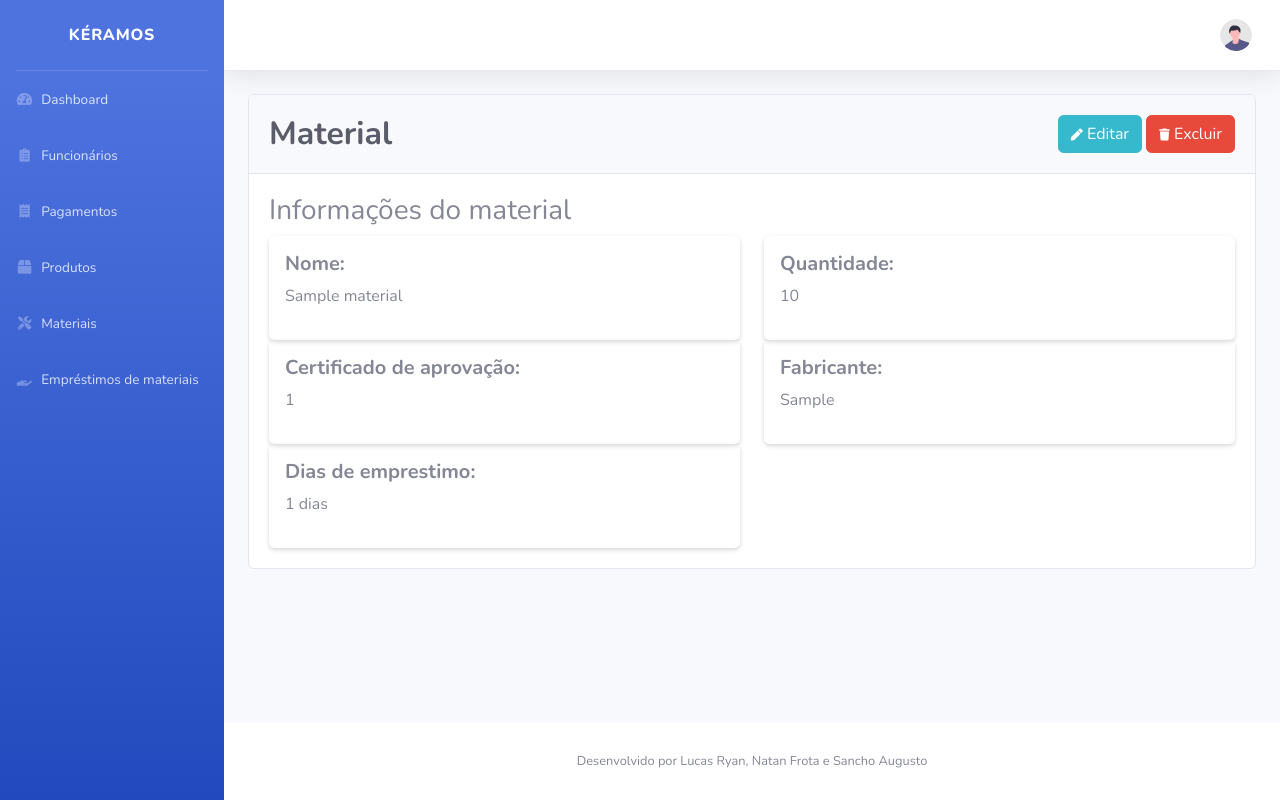
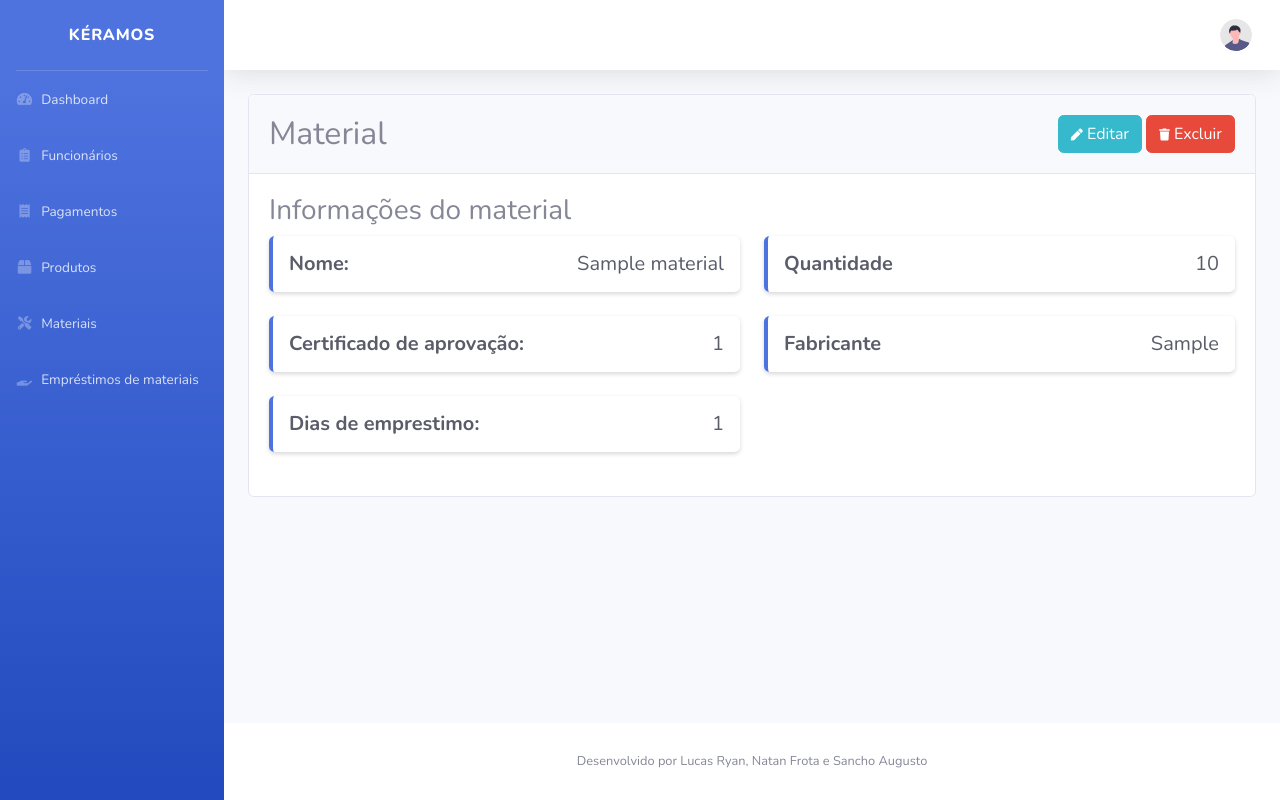
Before and after one commit to lucasxsdw/Gestao_fabrica_ceramica, a Django app: page /material/1 in a window 1280 px wide. Run offline with Django 5.2, Linux system fonts and the light colour scheme; tables that the repository leaves empty hold one stand-in row (values such as "Sample post"); some libraries are stand-ins or nearby versions.

Commit message:
style: ajusta a exibição de detalhes de material e empréstimo

```diff
--- a/templates/material/detalhar.html
+++ b/templates/material/detalhar.html
@@ -6,7 +6,7 @@
     <div class="card">
         <div class="card-header d-flex flex-column justify-content-between flex-sm-row align-items-center">
             <div class="mr-3">
-                <h1 class="h2 text-dark font-weight-bold m-0">Material</h1>
+                <h1 class="h2 text-dafont-weight-bold m-0">Material</h1>
             </div>
             <div>
                 <a class="btn btn-info my-2" href="{% url 'editar_material' material.id %}">
@@ -23,27 +23,27 @@
             <h2 class="h3">Informações do material</h2>
             <div class="row">
                 <div class="col-sm-6">
-                    <div class="p-3 rounded shadow-sm border-start border-4 border-success">
-                        <span class="h5 d-block font-weight-bold">Nome: </span>
-                        <p>{{ material.nome }}</p>
+                    <div class="border-left-primary p-3 rounded shadow-sm border-start border-4 border-success text-dark d-flex justify-content-between mb-4 h5">
+                        <span class="font-weight-bold mr-2">Nome:</span>
+                        <span>{{ material.nome }}</span>
                     </div>
-                    <div class="p-3 rounded shadow-sm border-start border-4 border-success">
-                        <span class="h5 d-block font-weight-bold">Certificado de aprovação: </span>
-                        <p>{{ material.certificado_aprovacao }}</p>
+                    <div class="border-left-primary p-3 rounded shadow-sm border-start border-4 border-success text-dark d-flex justify-content-between mb-4 h5">
+                        <span class="font-weight-bold mr-2">Certificado de aprovação:</span>
+                        <span>{{ material.certificado_aprovacao }}</span>
                     </div>
-                    <div class="p-3 rounded shadow-sm border-start border-4 border-success">
-                        <span class="h5 d-block font-weight-bold">Dias de emprestimo: </span>
-                        <p>{{ material.dias_de_emprestimo }} dias</p>
+                    <div class="border-left-primary p-3 rounded shadow-sm border-start border-4 border-success text-dark d-flex justify-content-between mb-4 h5">
+                        <span class="font-weight-bold mr-2">Dias de emprestimo:</span>
+                        <span>{{ material.dias_de_emprestimo }}</span>
                     </div>
                 </div>
                 <div class="col-sm-6">
-                    <div class="p-3 rounded shadow-sm border-start border-4 border-success">
-                        <span class="h5 d-block font-weight-bold">Quantidade: </span>
-                        <p>{{ material.quantidade }}</p>
+                    <div class="border-left-primary p-3 rounded shadow-sm border-start border-4 border-success text-dark d-flex justify-content-between mb-4 h5">
+                        <span class="font-weight-bold mr-2">Quantidade</span>
+                        <span>{{ material.quantidade }}</span>
                     </div>
-                    <div class="p-3 rounded shadow-sm border-start border-4 border-success">
-                        <span class="h5 d-block font-weight-bold">Fabricante: </span>
-                        <p>{{ material.fabricante }}</p>
+                    <div class="border-left-primary p-3 rounded shadow-sm border-start border-4 border-success text-dark d-flex justify-content-between mb-4 h5">
+                        <span class="font-weight-bold mr-2">Fabricante</span>
+                        <span>{{ material.fabricante }}</span>
                     </div>
                 </div>
             </div>
--- a/templates/produto/listar.html
+++ b/templates/produto/listar.html
@@ -51,7 +51,7 @@
             </div>
         </div>
     </div>
-    <div class="row mt-3 p-0">
+    {% comment %} <div class="row mt-3 p-0">
         <div class="col-12 col-sm-6 col-lg-4">
             <div class="card alert alert-primary border border-primary">
                 <div class="font-weight-bold">PRODUÇÃO DE HOJE</div>
@@ -73,5 +73,5 @@
                 <div>pela produção de hoje</div>
             </div>
         </div>
-    </div>
+    </div> {% endcomment %}
 {% endblock %}
```
Also changed, not shown: templates/emprestimo/detalhar.html (+21 -12 lines), templates/produto/form_producao.html (deleted, +0 -7 lines).
